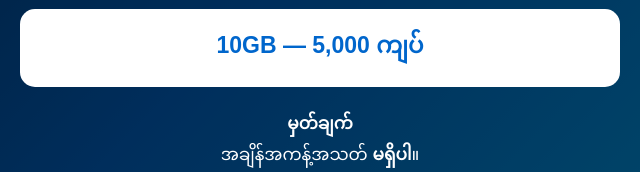
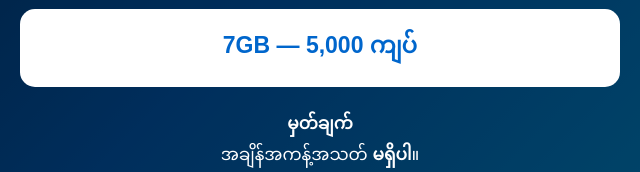
Before and after one commit to dayaung2022-del/FastNet, a plain HTML site: page index.html in a window 1280 px wide. Shown: the part 455-627 px from the top of the page, 320-960 px from the left. Drawn offline with Linux system fonts and the light colour scheme.

Commit message:
Update index.html

```diff
--- a/index.html
+++ b/index.html
@@ -123,7 +123,7 @@ h1 {
       </div>
 
       <div class="package">
-        10GB — 5,000 ကျပ်
+        7GB — 5,000 ကျပ်
       </div>
 
     </div>
```
